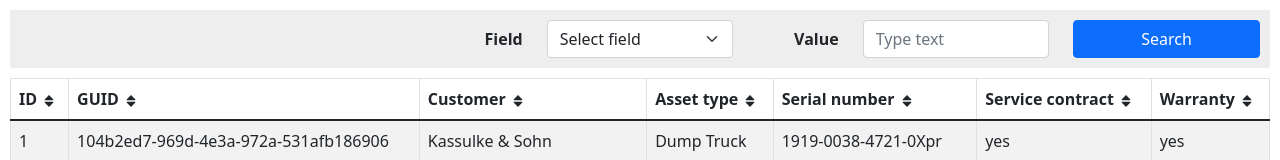
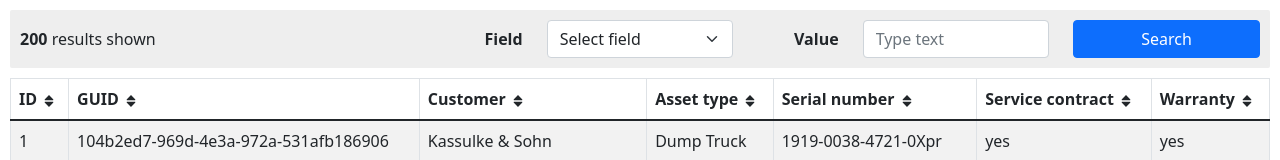
Before and after one commit to kuhdm0/machines-list, a React (Create React App) app in the folder machines-data/: page / in a window 1280 px wide. Shown: the top 160 px of the page. Built offline with nearby package versions, Linux system fonts and the light colour scheme.

Commit message:
Display number of results

```diff
--- a/machines-data/src/App.js
+++ b/machines-data/src/App.js
@@ -12,7 +12,7 @@ function App() {
 
   return (
     <div className={styles.wrapper}>
-      <MachinesListFilter data={data} setFilteredItems={setFilteredItems} />
+      <MachinesListFilter data={data} filteredItems={filteredItems} setFilteredItems={setFilteredItems} />
       <Table striped bordered hover>
         <MachinesListHeader data={filteredItems} setItems={setFilteredItems} />
         <MachinesList items={filteredItems} />
--- a/machines-data/src/components/MachinesListFilter/MachinesListFilter.js
+++ b/machines-data/src/components/MachinesListFilter/MachinesListFilter.js
@@ -3,7 +3,7 @@ import { Row, Col, Form, Button } from 'react-bootstrap';
 import { COLUMNS, BOOL_MAP } from '../../constants';
 import styles from './styles.module.scss';
 
-const MachinesListFilter = ({ data, setFilteredItems }) => {
+const MachinesListFilter = ({ data, filteredItems, setFilteredItems }) => {
   const [selectedField, setSelectedField] = useState('');
   const [searchValue, setSearchValue] = useState('');
 
@@ -31,7 +31,8 @@ const MachinesListFilter = ({ data, setFilteredItems }) => {
   return (
     <Form className={styles.filter}>
       <Row className="d-flex align-items-center">
-        <Col md={4}></Col>
+        <Col md={2} className={styles.resultsNumber}><b>{filteredItems.length}</b> results shown</Col>
+        <Col md={2}></Col>
         <Col md={1}><Form.Label className="mb-0">Field</Form.Label></Col>
         <Col md={2}>
           <Form.Select aria-label="Default select example" onChange={handleSelect}>
--- a/machines-data/src/components/MachinesListFilter/styles.module.scss
+++ b/machines-data/src/components/MachinesListFilter/styles.module.scss
@@ -12,4 +12,7 @@
     button {
         width: 100%
     }
+    .resultsNumber {
+        text-align: left;
+    }
 }
```
